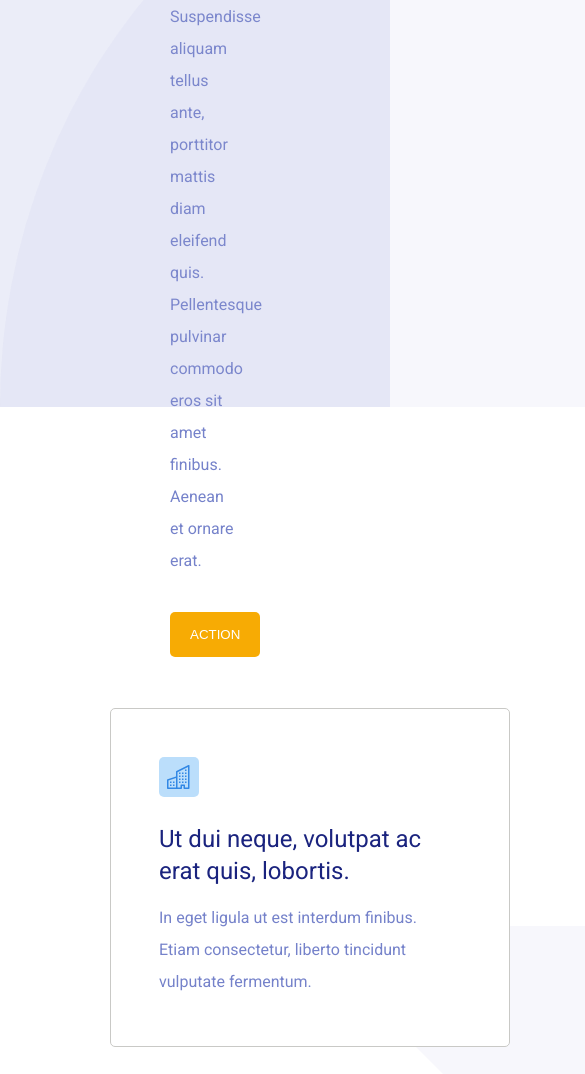
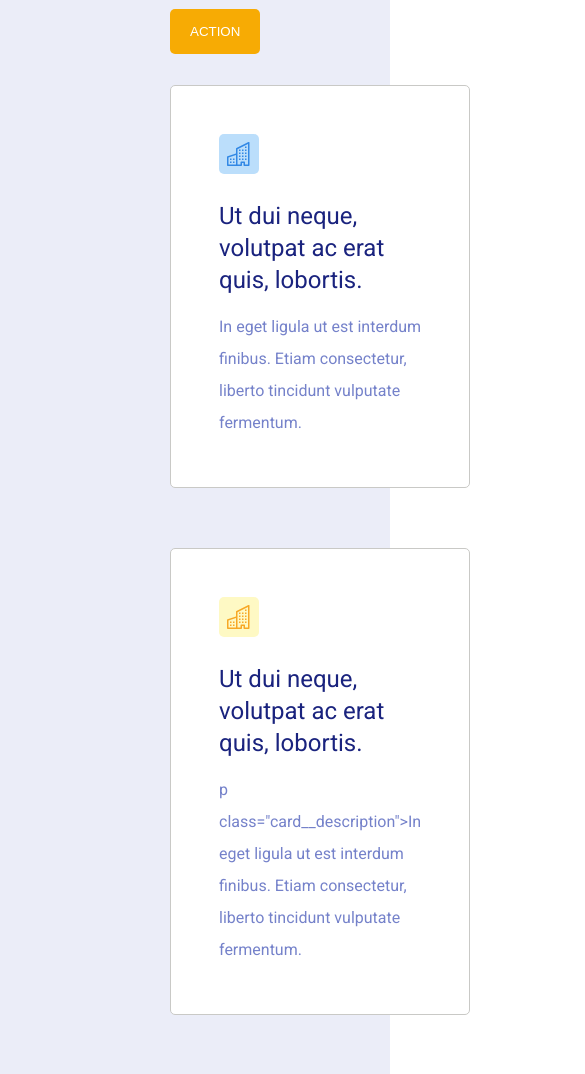
Before and after one commit to AnnaPawlik/requirement-task-1, a website: page index.html in a window 390 px wide. Shown: the part 437-1511 px from the top of the page, 585 px wide, since content can reach past the window. Drawn offline with Linux system fonts and the light colour scheme.

Commit message:
Update styles

```diff
--- a/index.html
+++ b/index.html
@@ -43,7 +43,7 @@
                 </svg>
               </div>
               <h2 class="card__title">Ut dui neque, volutpat ac erat quis, lobortis.</h2>
-                    <p class="card__description">In eget ligula ut est interdum finibus.
+                p class="card__description">In eget ligula ut est interdum finibus.
                 Etiam consectetur, liberto
                 tincidunt vulputate fermentum.
               </p>
--- a/sass/style.scss
+++ b/sass/style.scss
@@ -11,10 +11,9 @@
 section {
   display: grid;
   grid-template-columns: repeat(auto-fit, minmax(300px, auto));
-  grid-gap: 10px;
   align-items: center;
   margin: 0 auto;
-  padding: 0 150px;
+  padding: 50px 150px;
   width: 100%;
   height: 100vh;
   color: $primary;
@@ -22,34 +21,36 @@ section {
   line-height: 2rem;
   font-family: 'Roboto', sans-serif;
 
+  &::before {
+  @include shapes;
+  bottom: 0;
+  left: 0;
+  width: 39em;
+  height: 39em;
+  background-color: rgba($color-shape, 0.1);
+  border-radius: 100% 0 0 0;
+  }
+
   &::after {
     @include shapes;
     top: 0;
-    right: 200px;
+    right: 250px;
     background: linear-gradient(to right, rgba($color-shape, 0.1), $body-bg);
     width: 300px;
     height: 300px;
     transform: skew(40deg);
   }
 
-  &::before {
-    @include shapes;
-    bottom: 0;
-    left: 0;
-    width: 37em;
-    height: 39em;
-    background-color: rgba($color-shape, 0.1);
-    border-radius: 100% 0 0 0;
-  }
-
   .container {
     max-width: 900px;
     width: 100%;
-    padding-left: 20px;
+    padding: 0 20px;
     margin: 0 auto;
+    display: grid;
+    justify-items: center;
 
     .hero {
-      margin-right: 12rem;
+      max-width: 550px;
 
       &__intro {
         text-transform: uppercase;
@@ -85,6 +86,7 @@ section {
       }
 
     .cards {
+      max-width: 400px;
 
       .cards__box {
         @include flex;
@@ -92,14 +94,14 @@ section {
 
         &__top {
           position: relative;
-          top: -1.5rem;
+          top: -4rem;
 
           &::after {
             @include shapes;
-            bottom: 160px;
-            right: -175px;
-            border-top: 330px solid rgba($color-shape, 0.1);;
-            border-left: 330px solid transparent;
+            bottom: 180px;
+            right: -150px;
+            border-top: 300px solid rgba($color-shape, 0.1);;
+            border-left: 300px solid transparent;
           }
         }
 
@@ -108,10 +110,10 @@ section {
           background: $body-bg-light;
           border-radius: $border-radius;
           border: 1px solid $border-color;
-          margin-top: 30px;
+          margin-top: 60px;
           padding: 3em;
           min-height: 200px;
-          width: 400px;
+          width: 100%;
           position: relative;
           z-index: 1;
 
@@ -151,3 +153,22 @@ section {
     }
   }
 }
+
+@media (max-width: 1200px) {
+  .section {
+    grid-template-columns: repeat(1, 1fr);
+    height: 100%;
+
+    &::after, &::before {
+      content: none;
+    }
+
+    .container {
+      .cards {
+        .cards__box__top::after {
+          content: none;
+        }
+      }
+    }
+  }
+}
```
Also changed, not shown: css/style.css, css/style.prefixed.css. Lines whose indentation alone changed are shown as unchanged.
